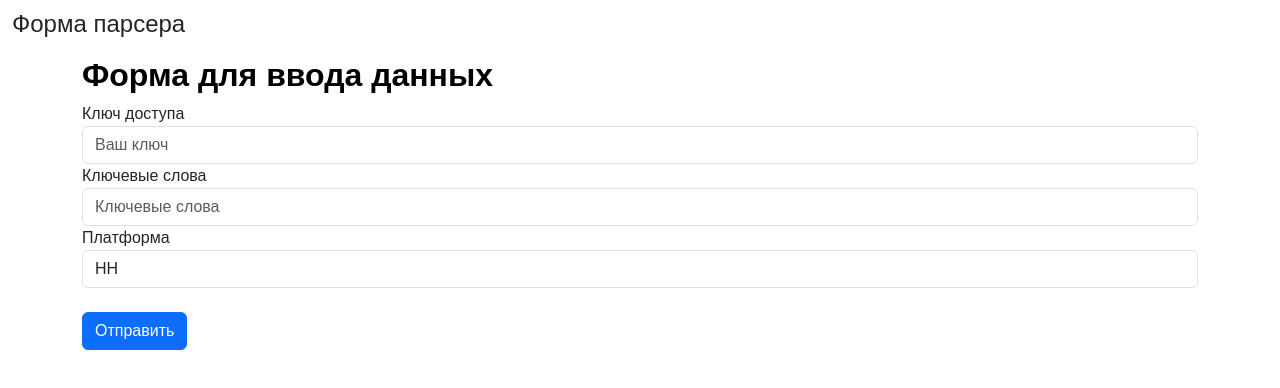
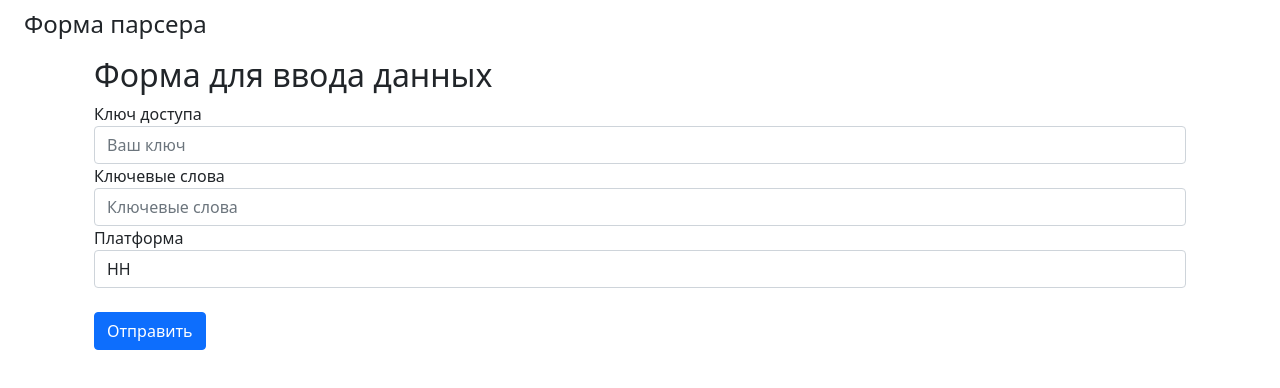
Before and after one commit to pir7881/lab5, a plain HTML site: page form.html in a window 1280 px wide. Drawn offline with nearby package versions, Linux system fonts and the light colour scheme.

Commit message:
Update form.html

```diff
--- a/form.html
+++ b/form.html
@@ -6,6 +6,13 @@
     <title>Главная</title>
     <link href="https://cdn.jsdelivr.net/npm/bootstrap@5.3.0/dist/css/bootstrap.min.css" rel="stylesheet">
     <link rel="stylesheet" href="style.css">
+	<link href="https://cdn.jsdelivr.net/npm/bootstrap@5.3.0/dist/css/bootstrap.min.css" rel="stylesheet">
+    <link rel="stylesheet" href="Main.css">
+	<link href="https://cdn.jsdelivr.net/npm/bootstrap@5.0.0-beta3/dist/css/bootstrap.min.css" rel="stylesheet" integrity="sha384-eOJMYsd53ii+scO/bJGFsiCZc+5NDVN2yr8+0RDqr0Ql0h+rP48ckxlpbzKgwra6" crossorigin="anonymous">
+	<link rel="preconnect" href="https://fonts.gstatic.com">
+	<link href="https://fonts.googleapis.com/css2?family=Roboto:wght@300;400;500;700&display=swap" rel="stylesheet">
+	<link rel="stylesheet" href="https://use.fontawesome.com/releases/v5.15.3/css/all.css" integrity="sha384-SZXxX4whJ79/gErwcOYf+zWLeJdY/qpuqC4cAa9rOGUstPomtqpuNWT9wdPEn2fk" crossorigin="anonymous">
+	<link rel="stylesheet" href="Main.css">
 </head>
 <body>
     <nav class="navbar navbar-expand-lg navbar-light">
```
